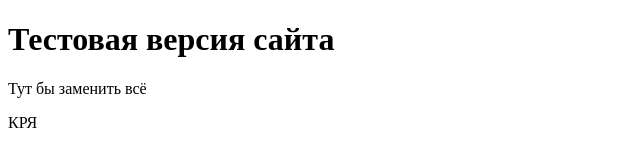
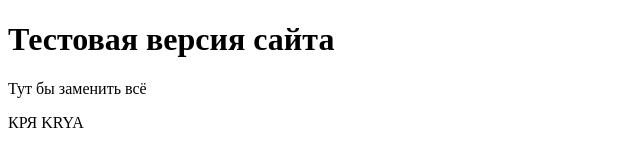
Before and after one commit to WargarTT/JustBlankSite, a plain HTML site: page index.html in a window 1280 px wide. Shown: the full height of the page, 0-640 px from the left. Drawn offline with Linux system fonts and the light colour scheme.

Commit message:
Update index.html

```diff
--- a/index.html
+++ b/index.html
@@ -8,6 +8,6 @@
 <body>
     <h1>Тестовая версия сайта</h1>
     <p>Тут бы заменить всё</p>
-    <p>КРЯ</p>
+    <p>КРЯ KRYA</p>
 </body>
 </html>
```
